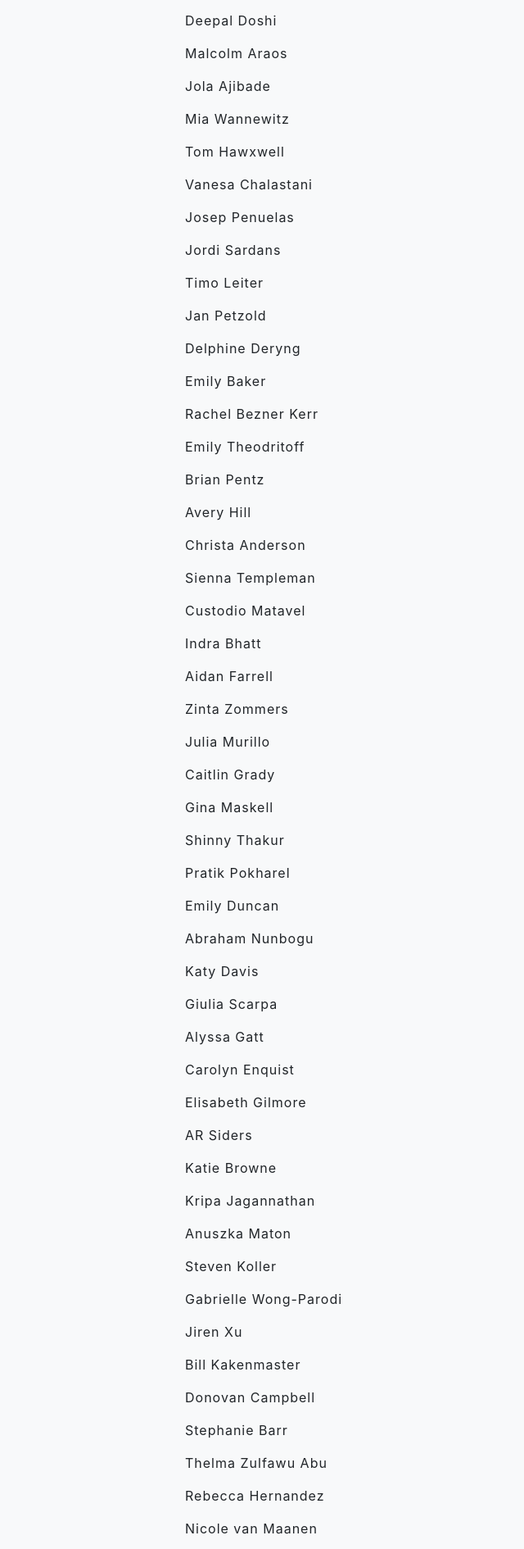
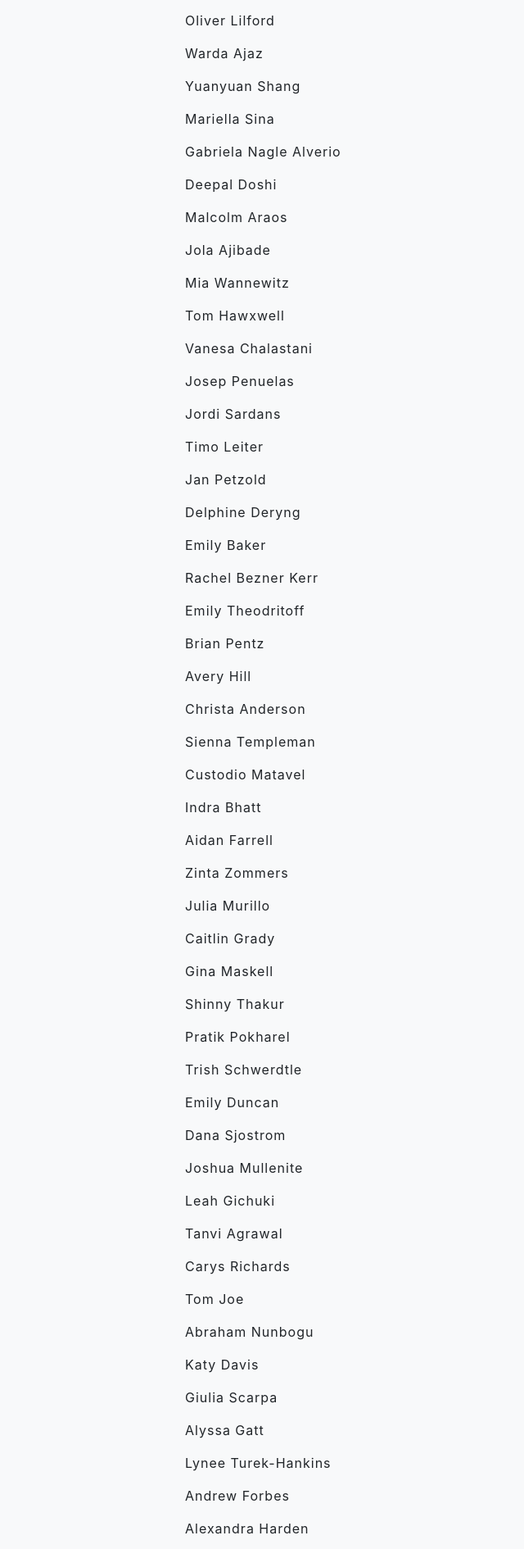
Before and after one commit to globaladaptation/globaladaptation.github.io, a website with bundled scripts: page team.html in a window 1280 px wide. Shown: the part 9461-11351 px from the top of the page at 82% size, without its empty margins (89-729 px from the left). Built offline with nearby package versions, Linux system fonts and the light colour scheme.

Commit message:
Update to coders names

```diff
--- a/team.html
+++ b/team.html
@@ -180,6 +180,7 @@
           <ul font align="left">Megan Lukas</ul>
           <ul font align="left">Portia Adade Williams</ul>
           <ul font align="left">Alcade Segnon</ul>
+          <ul font align="left">Vhalinavho Khavahagali</ul>
           <ul font align="left">Asha Sitati</ul>
           <ul font align="left">Luckson Zvobgo</ul>
           <ul font align="left">Justice Musah</ul>
@@ -193,6 +194,10 @@
           <ul font align="left">Mohammad Aminur Rahman Shah</ul>
           <ul font align="left">Lolita Shaila Safaee Chalkasra</ul>
           <ul font align="left">Oliver Lilford</ul>
+          <ul font align="left">Warda Ajaz</ul>
+          <ul font align="left">Yuanyuan Shang</ul>
+          <ul font align="left">Mariella Sina</ul>
+          <ul font align="left">Gabriela Nagle Alverio</ul>
           <ul font align="left">Deepal Doshi</ul>
           <ul font align="left">Malcolm Araos</ul>
           <ul font align="left">Jola Ajibade</ul>
@@ -220,14 +225,26 @@
           <ul font align="left">Gina Maskell</ul>
           <ul font align="left">Shinny Thakur</ul>
           <ul font align="left">Pratik Pokharel</ul>
+          <ul font align="left">Trish Schwerdtle</ul>
           <ul font align="left">Emily Duncan</ul>
+          <ul font align="left">Dana Sjostrom</ul>
+          <ul font align="left">Joshua Mullenite</ul>
+          <ul font align="left">Leah Gichuki</ul>
+          <ul font align="left">Tanvi Agrawal</ul>
+          <ul font align="left">Carys Richards</ul>
+          <ul font align="left">Tom Joe</ul>
           <ul font align="left">Abraham Nunbogu</ul>
           <ul font align="left">Katy Davis</ul>
           <ul font align="left">Giulia Scarpa</ul>
           <ul font align="left">Alyssa Gatt</ul>
+          <ul font align="left">Lynee Turek-Hankins</ul>
+          <ul font align="left">Andrew Forbes</ul>
+          <ul font align="left">Alexandra Harden</ul>
           <ul font align="left">Carolyn Enquist</ul>
           <ul font align="left">Elisabeth Gilmore</ul>
           <ul font align="left">AR Siders</ul>
+          <ul font align="left">Raquel Ruiz Dias</ul>
+          <ul font align="left">Matthew Jurjonas</ul>
           <ul font align="left">Katie Browne</ul>
           <ul font align="left">Kripa Jagannathan</ul>
           <ul font align="left">Anuszka Maton</ul>
@@ -242,6 +259,7 @@
           <ul font align="left">Nicole van Maanen</ul>
           <ul font align="left">Cristina Mullin</ul>
           <ul font align="left">Christine Kirchhoff</ul>
+          <ul font align="left">Nicola Ulibarri</ul>
         </div>
       </div>
     </div>
```
